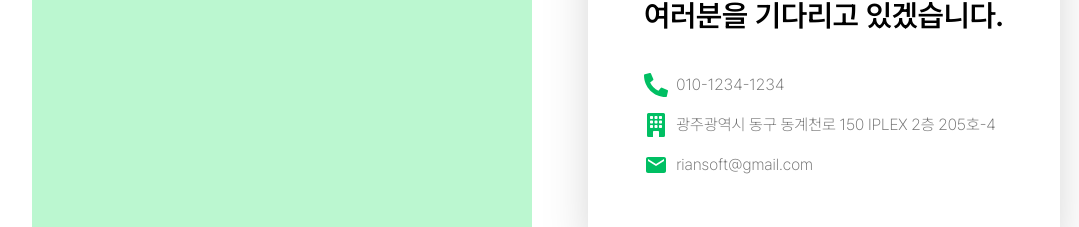
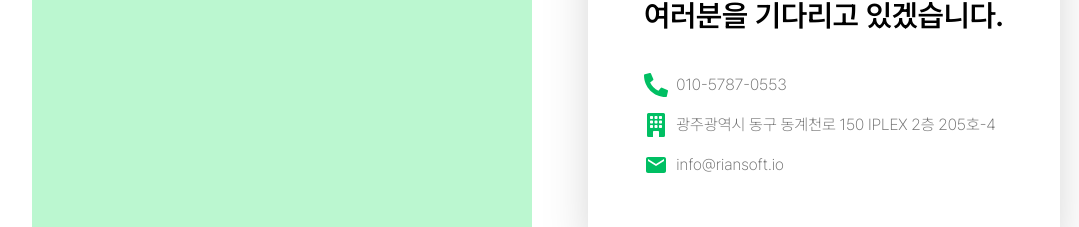
Before and after one commit to RianSoft-inc/website2024, a Next.js app: page /contact in a window 1280 px wide. Shown: the part 1149-1376 px from the top of the page, without its empty margins (94-1173 px from the left). Built offline with nearby package versions, Linux system fonts and the light colour scheme; no server answers.

Commit message:
Docs: 회사 연락처 정보 수정 후 업데이트

```diff
--- a/app/contact/page.tsx
+++ b/app/contact/page.tsx
@@ -184,7 +184,7 @@ export default function ContactPage() {
             <div className="flex gap-2">
               <FaPhoneAlt size={24} color="#00BF63" />
               <span className="text-neutral-500 font-extralight">
-                010-1234-1234
+                010-5787-0553
               </span>
             </div>
             <div className="flex gap-2">
@@ -196,7 +196,7 @@ export default function ContactPage() {
             <div className="flex gap-2">
               <MdEmail size={24} color="#00BF63" />
               <span className="text-neutral-500 font-extralight">
-                riansoft@gmail.com
+                info@riansoft.io
               </span>
             </div>
           </div>
```
